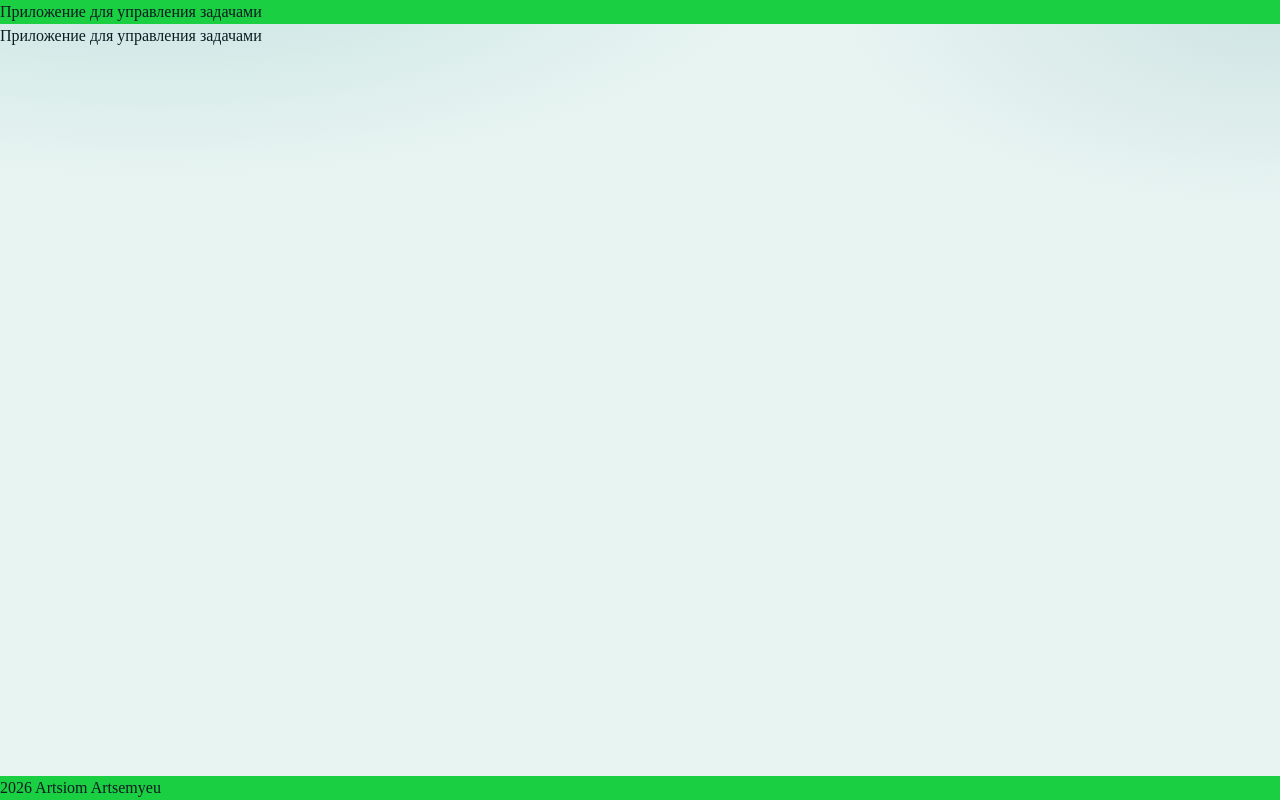
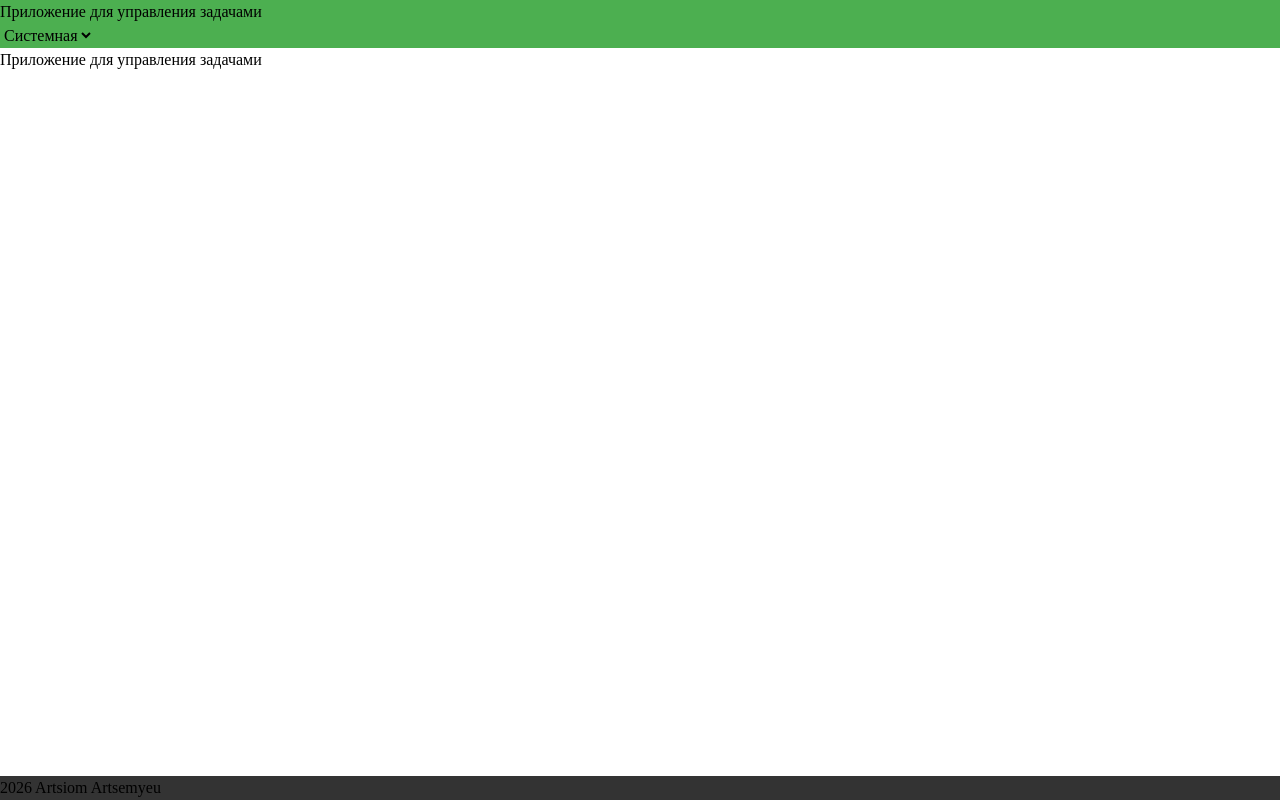
Before and after one commit to ArtsiomArtsemyeu/task-manager-mvp, a Next.js app: page / in a window 1280 px wide. Built offline with nearby package versions, Linux system fonts and the light colour scheme.

Commit message:
task-manager-mvp-4: Implement theme toggler base structure

```diff
--- a/app/global.css
+++ b/app/global.css
@@ -1,6 +1,20 @@
-:root {
-  --fontColor: #0c1b22;
-  --paper: #e8f4f2;
+:root,
+[data-theme="default"] {
+  --background: #f5f5f5;
+  --header-bg: #4caf50;
+  --footer-bg: #333333;
+}
+
+[data-theme="dark"] {
+  --background: #121212;
+  --header-bg: #1f1f1f;
+  --footer-bg: #1a1a1a;
+}
+
+[data-theme="light"] {
+  --background: #ffffff;
+  --header-bg: #e0e0e0;
+  --footer-bg: #f0f0f0;
 }
 
 body {
@@ -8,10 +22,7 @@ body {
   flex-direction: column;
   min-height: 100vh;
   margin: 0;
-  background:
-    radial-gradient(1200px 480px at 12% -10%, rgba(26, 143, 138, 0.18), transparent 55%),
-    radial-gradient(900px 420px at 100% 0%, rgba(20, 111, 120, 0.12), transparent 50%),
-    var(--paper);
-  color: var(--fontColor);
+  background-color: var(--background-color);
+  transition: background-color 0.3s ease, color 0.3s ease;
   background-repeat: no-repeat;
 }
--- a/app/layout.tsx
+++ b/app/layout.tsx
@@ -4,6 +4,7 @@ import type { Metadata } from "next";
 import { Footer } from "@/src/widgets/footer";
 import { Header } from "@/src/widgets/header";
 import { Geist, Geist_Mono } from "next/font/google";
+import { ColorThemeProvider } from "@/src/app/providers/color-theme-provider";
 
 const geistSans = Geist({
   variable: "--font-geist-sans",
@@ -20,13 +21,23 @@ export const metadata: Metadata = {
   description: "Приложение для управления задачами",
 };
 
-export default function RootLayout({ children }: LayoutProps<"/">) {
+export default function RootLayout({
+  children,
+}: {
+  children: React.ReactNode;
+}) {
   return (
-    <html lang="en" className={`${geistSans.variable} ${geistMono.variable}`}>
+    <html
+      lang="ru"
+      className={`${geistSans.variable} ${geistMono.variable}`}
+      suppressHydrationWarning
+    >
       <body>
-        <Header />
-        <main>{children}</main>
-        <Footer />
+        <ColorThemeProvider>
+          <Header />
+          <main>{children}</main>
+          <Footer />
+        </ColorThemeProvider>
       </body>
     </html>
   );
--- a/package.json
+++ b/package.json
@@ -10,11 +10,11 @@
   },
   "dependencies": {
     "next": "16.4.2",
+    "next-themes": "^0.4.6",
     "react": "19.3.0",
     "react-dom": "19.3.0"
   },
   "devDependencies": {
-    "@tailwindcss/turbopack": "^4",
     "@types/node": "^20",
     "@types/react": "^19",
     "@types/react-dom": "^19",
--- /dev/null
+++ b/src/app/providers/color-theme-provider.tsx
@@ -0,0 +1,19 @@
+"use client";
+
+import { ThemeProvider } from "next-themes";
+
+export function ColorThemeProvider({
+  children,
+}: {
+  children: React.ReactNode;
+}) {
+  return (
+    <ThemeProvider
+      attribute="data-theme"
+      defaultTheme="default"
+      themes={["default", "dark", "light"]}
+    >
+      {children}
+    </ThemeProvider>
+  );
+}
--- /dev/null
+++ b/src/features/theme-toggler/index.ts
@@ -0,0 +1 @@
+export { ThemeToggler } from "./theme-toggler";
--- /dev/null
+++ b/src/features/theme-toggler/theme-toggler.tsx
@@ -0,0 +1,21 @@
+"use client";
+
+import { useTheme } from "next-themes";
+import { useCallback } from "react";
+
+export function ThemeToggler() {
+  const { theme, setTheme } = useTheme();
+
+  const changeThemeValue = useCallback(
+    (e: React.ChangeEvent<HTMLSelectElement>) => setTheme(e.target.value),
+    [setTheme],
+  );
+
+  return (
+    <select value={theme} onChange={changeThemeValue}>
+      <option value="default">Системная</option>
+      <option value="light">Светлая</option>
+      <option value="dark">Тёмная</option>
+    </select>
+  );
+}
--- a/src/widgets/footer/footer.module.css
+++ b/src/widgets/footer/footer.module.css
@@ -1,4 +1,4 @@
 .root {
     margin-top: auto;
-    background-color: #1bcf42;
+    background-color: var(--footer-bg);
 }
--- a/src/widgets/header/header.module.css
+++ b/src/widgets/header/header.module.css
@@ -1,6 +1,5 @@
 .root {
   position: sticky;
   top: 0;
-  z-index: 20;
-  background-color: #1bcf42;
+  background-color: var(--header-bg);
 }
--- a/src/widgets/header/header.tsx
+++ b/src/widgets/header/header.tsx
@@ -1,9 +1,11 @@
 import styles from "./header.module.css";
+import { ThemeToggler } from "@/src/features/theme-toggler";
 
 export function Header() {
   return (
     <header className={styles.root}>
       <p>Приложение для управления задачами</p>
+      <ThemeToggler />
     </header>
   );
 }
```
Also changed, not shown: src/app/providers/index.ts (added), 1 other file (tests, documents, lock files or other folders).
